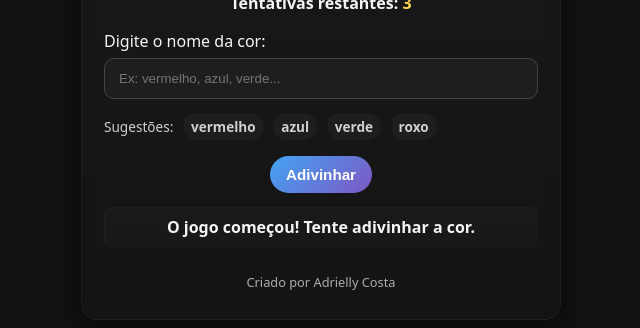
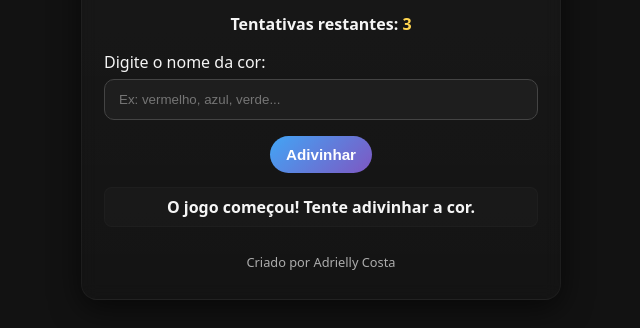
Before and after one commit to Dricosta21/-Jogo-de-Adivinha-o-de-Cores, a plain HTML site: page index.html in a window 1280 px wide. Shown: the part 324-652 px from the top of the page, without its empty margins (319-959 px from the left). Drawn offline with Linux system fonts and the light colour scheme.

Commit message:
Remove color suggestions from index.html
Removed quick suggestions for color tags in Portuguese.

```diff
--- a/index.html
+++ b/index.html
@@ -28,13 +28,7 @@
       />
       <!-- preview de cor -->
       <div id="color-sample" class="color-sample hidden" aria-hidden="true"></div>
-      <!-- sugestões rápidas (em português, data-cor com o nome em português) -->
-      <div class="suggestions">Sugestões:
-        <span class="tag" data-cor="vermelho">vermelho</span>
-        <span class="tag" data-cor="azul">azul</span>
-        <span class="tag" data-cor="verde">verde</span>
-        <span class="tag" data-cor="roxo">roxo</span>
-      </div>
+      <!-- sugestões removidas -->
     </div>
 
     <div class="buttons">
```
